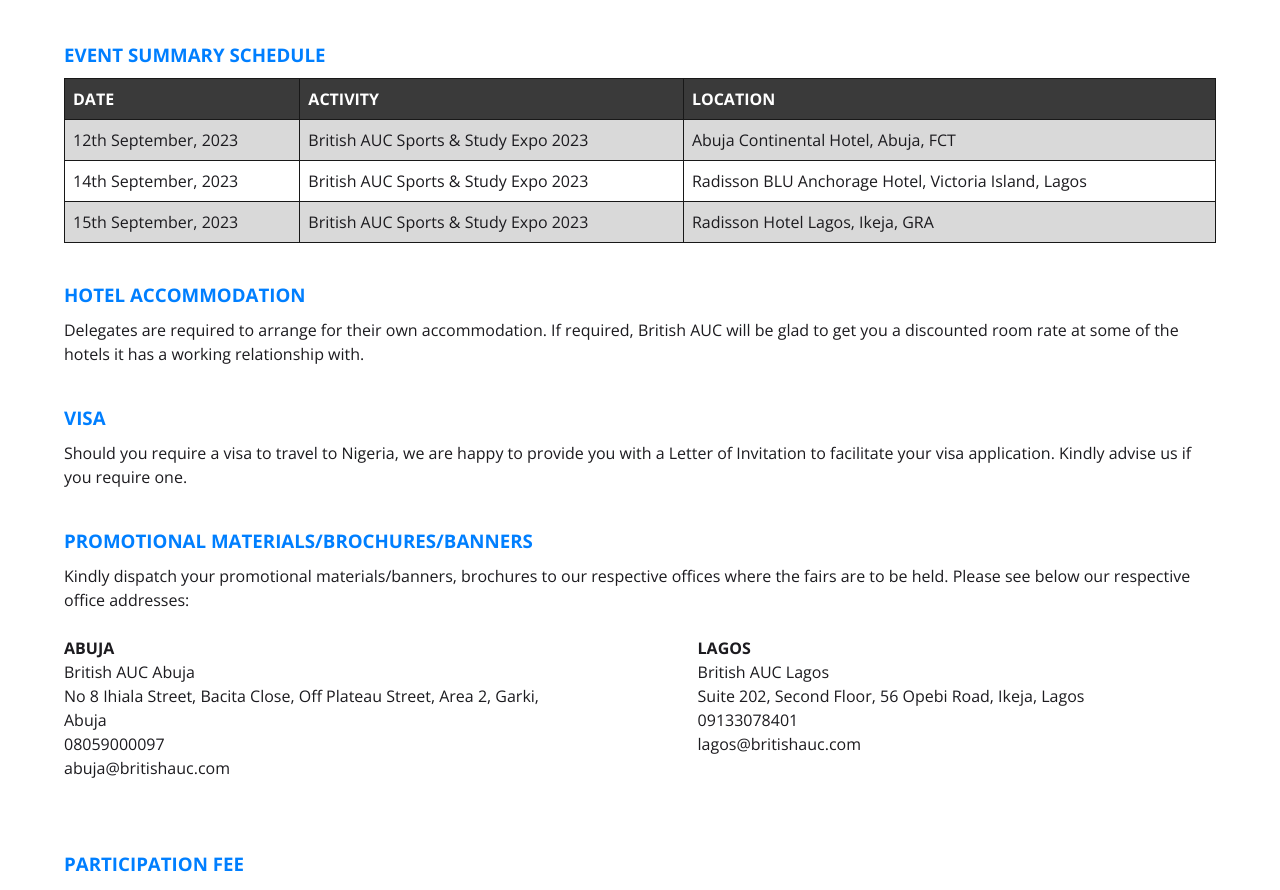
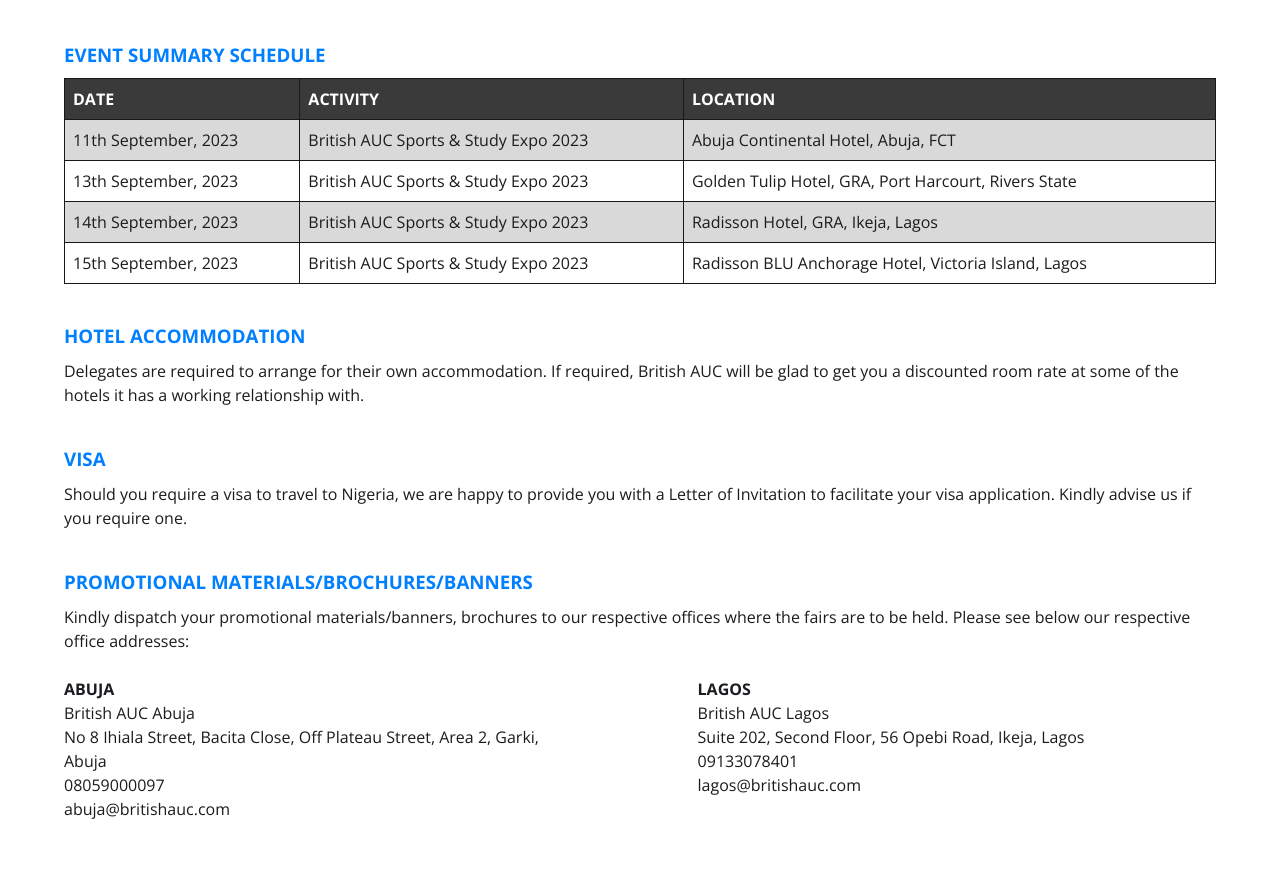
Before and after one commit to British-AUC/company-website, a React (Vite) app in the folder website/: page /sports-study-tour-2023 in a window 1280 px wide. Shown: the part 1700-2590 px from the top of the page. Built offline with nearby package versions, Linux system fonts and the light colour scheme.

Commit message:
updated the events page

```diff
--- a/website/src/subpages/SportsStudyTour2023.jsx
+++ b/website/src/subpages/SportsStudyTour2023.jsx
@@ -106,19 +106,24 @@
                 </thead>
                 <tbody>
                     <tr>
-                        <td>12th September, 2023</td>
+                        <td>11th September, 2023</td>
                         <td>British AUC Sports & Study Expo 2023</td>
                         <td>Abuja Continental Hotel, Abuja, FCT</td>
                     </tr>
                     <tr>
-                        <td className="odd-row">14th September, 2023</td>
+                        <td className="odd-row">13th September, 2023</td>
+                        <td className="odd-row">British AUC Sports & Study Expo 2023</td>
+                        <td className="odd-row">Golden Tulip Hotel, GRA, Port Harcourt, Rivers State</td>
+                    </tr>
+                    <tr>
+                        <td>14th September, 2023</td>
+                        <td>British AUC Sports & Study Expo 2023</td>
+                        <td>Radisson Hotel, GRA, Ikeja, Lagos</td>
+                    </tr>
+                    <tr>
+                        <td className="odd-row">15th September, 2023</td>
                         <td className="odd-row">British AUC Sports & Study Expo 2023</td>
                         <td className="odd-row">Radisson BLU Anchorage Hotel, Victoria Island, Lagos</td>
-                    </tr>
-                    <tr>
-                        <td>15th September, 2023</td>
-                        <td>British AUC Sports & Study Expo 2023</td>
-                        <td>Radisson Hotel Lagos, Ikeja, GRA</td>
                     </tr>
                 </tbody>
             </table>
```
